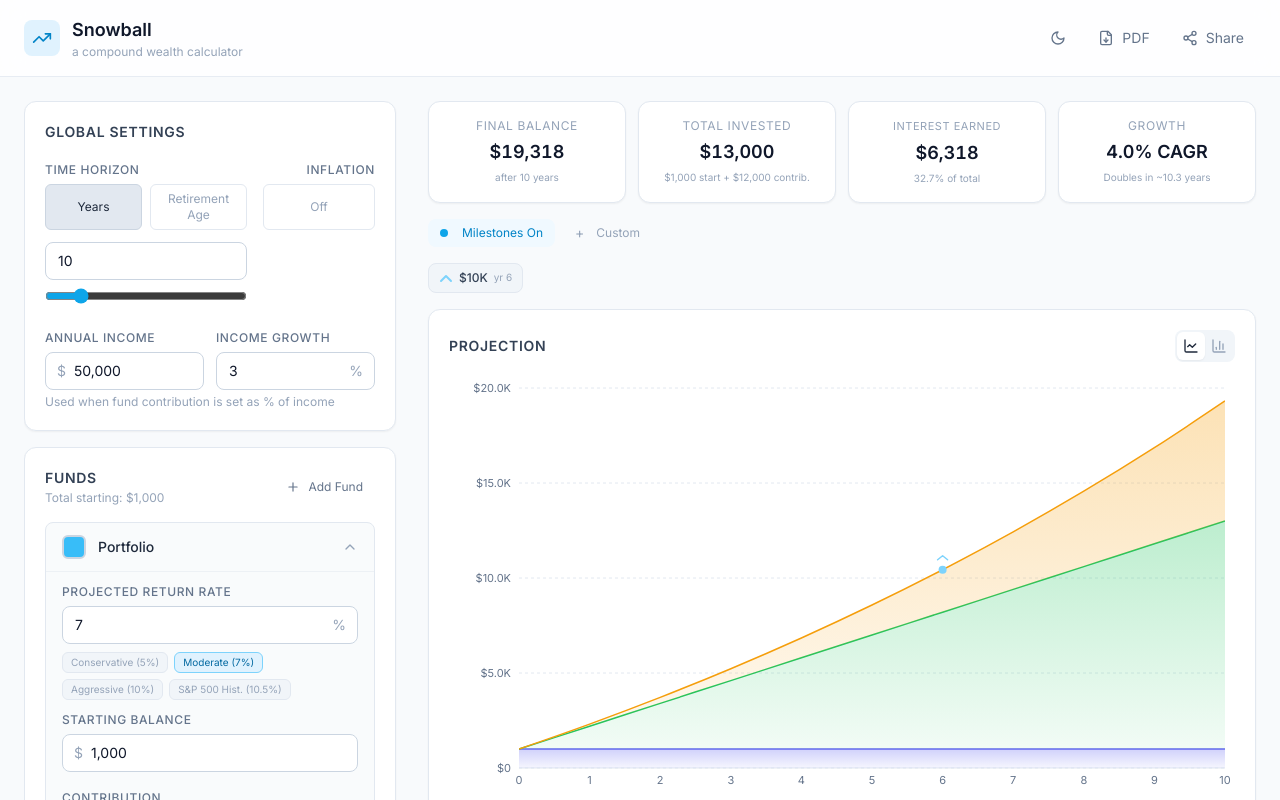
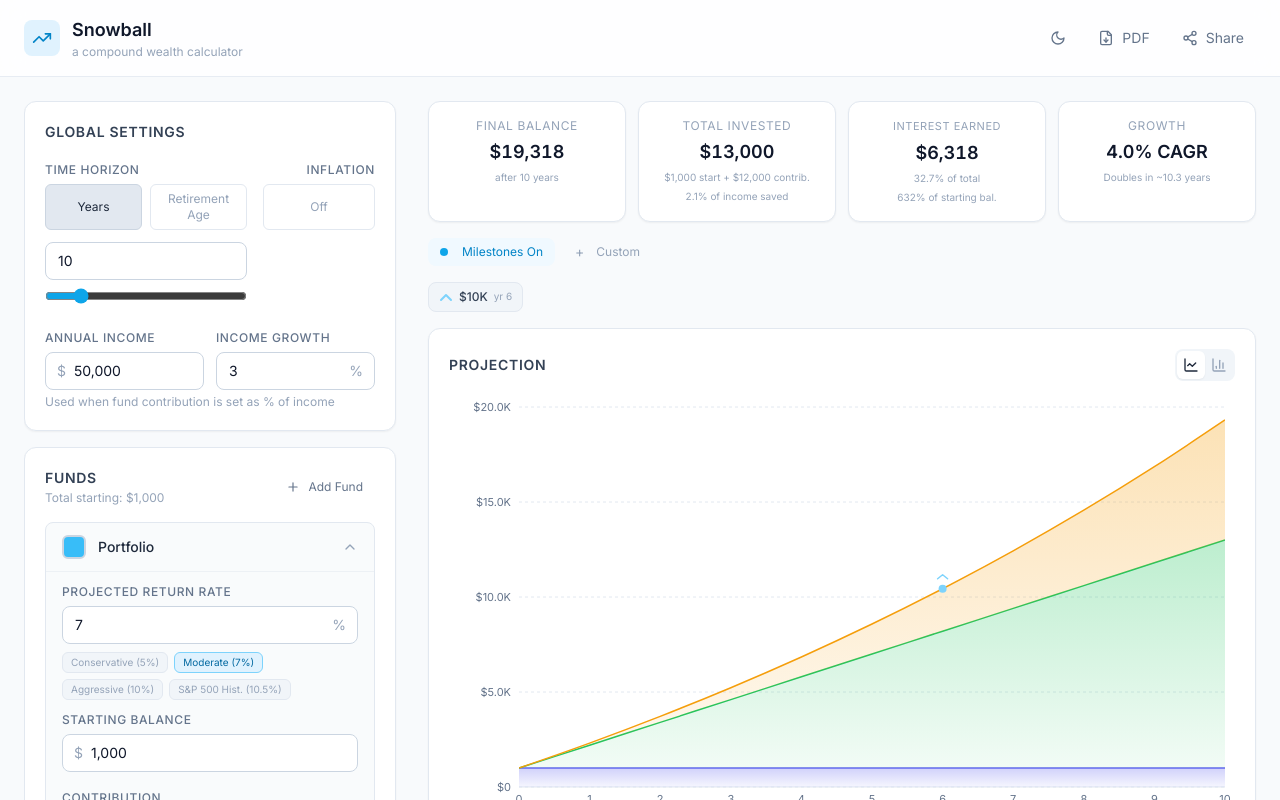
Before and after one commit to AshQTan/snowball-calculator, a React (Vite) app: page / in a window 1280 px wide. Shown: the top 800 px of the page. Built offline with nearby package versions, Linux system fonts and the light colour scheme.

Commit message:
feat: add savings rate and interest-to-starting-balance stats to scorecards

```diff
--- a/src/components/SummaryStats.tsx
+++ b/src/components/SummaryStats.tsx
@@ -53,7 +53,7 @@
 }
 
 export default function SummaryStats({ result, showReal }: SummaryStatsProps) {
-  const { finalBalance, finalRealBalance, totalContributed, totalInterest, totalStartingBalance, effectiveCAGR, realCAGR, doublingTimeYears, realDoublingTimeYears, schedule, contributionExceedsIncomeYear } = result;
+  const { finalBalance, finalRealBalance, totalContributed, totalIncome, totalInterest, totalStartingBalance, effectiveCAGR, realCAGR, doublingTimeYears, realDoublingTimeYears, schedule, contributionExceedsIncomeYear } = result;
   const displayBalance = showReal ? finalRealBalance : finalBalance;
   const totalYears = schedule.length > 0 ? schedule.length - 1 : 0;
 
@@ -71,11 +71,13 @@
           <span className="text-xs text-slate-400 dark:text-neutral-500 uppercase tracking-wider">Total Invested</span>
           <span className="text-lg font-semibold text-slate-900 dark:text-white tabular-nums">{formatCurrency(totalStartingBalance + totalContributed)}</span>
           <span className="text-[10px] text-slate-400 dark:text-neutral-500">${totalStartingBalance.toLocaleString()} start + ${totalContributed.toLocaleString()} contrib.</span>
+          {totalIncome > 0 && <span className="text-[10px] text-slate-400 dark:text-neutral-500">{formatPercent(totalContributed / totalIncome * 100)} of income saved</span>}
         </div>
         <div className="stat-card items-center text-center">
           <span className="text-[11px] text-slate-400 dark:text-neutral-500 uppercase tracking-wider">Interest Earned</span>
           <span className="text-lg font-semibold text-slate-900 dark:text-white tabular-nums">{formatCurrency(totalInterest)}</span>
           <span className="text-[10px] text-slate-400 dark:text-neutral-500">{formatPercent(finalBalance > 0 ? (totalInterest / finalBalance) * 100 : 0)} of total</span>
+          {totalStartingBalance > 0 && <span className="text-[10px] text-slate-400 dark:text-neutral-500">{formatPercent(totalInterest / totalStartingBalance * 100, 0)} of starting bal.</span>}
         </div>
         <Tooltip text={showReal ? 'Real CAGR — the inflation-adjusted average annual growth rate of your total invested amount over the given period.' : 'CAGR (Compound Annual Growth Rate) is the average annual rate of return that would take your total invested amount to the final balance over the given period.'}>
           <span className="text-xs text-slate-400 dark:text-neutral-500 uppercase tracking-wider">Growth</span>
--- a/src/types.ts
+++ b/src/types.ts
@@ -56,6 +56,7 @@
 export interface ProjectionResult {
   schedule: YearBreakdown[];
   totalContributed: number;
+  totalIncome: number;
   totalInterest: number;
   totalStartingBalance: number;
   finalBalance: number;
--- a/src/utils/calculations.ts
+++ b/src/utils/calculations.ts
@@ -185,6 +185,15 @@
 
   const finalBalance = schedule.length > 0 ? schedule[schedule.length - 1].endBalance : totalStartingBalance;
   const finalRealBalance = schedule.length > 0 ? schedule[schedule.length - 1].realEndBalance : totalStartingBalance;
+
+  // Total income earned over the projection period
+  let totalIncome = 0;
+  if (g.income > 0) {
+    for (let y = 1; y <= totalYears; y++) {
+      totalIncome += g.income * Math.pow(1 + g.incomeGrowthRate / 100, y - 1);
+    }
+  }
+
   const totalInvested = totalStartingBalance + cumulativeContributions;
   const effectiveCAGR =
     totalInvested > 0 && totalYears > 0
@@ -202,6 +211,7 @@
   return {
     schedule,
     totalContributed: cumulativeContributions,
+    totalIncome,
     totalInterest: cumulativeInterest,
     totalStartingBalance,
     finalBalance,
```
